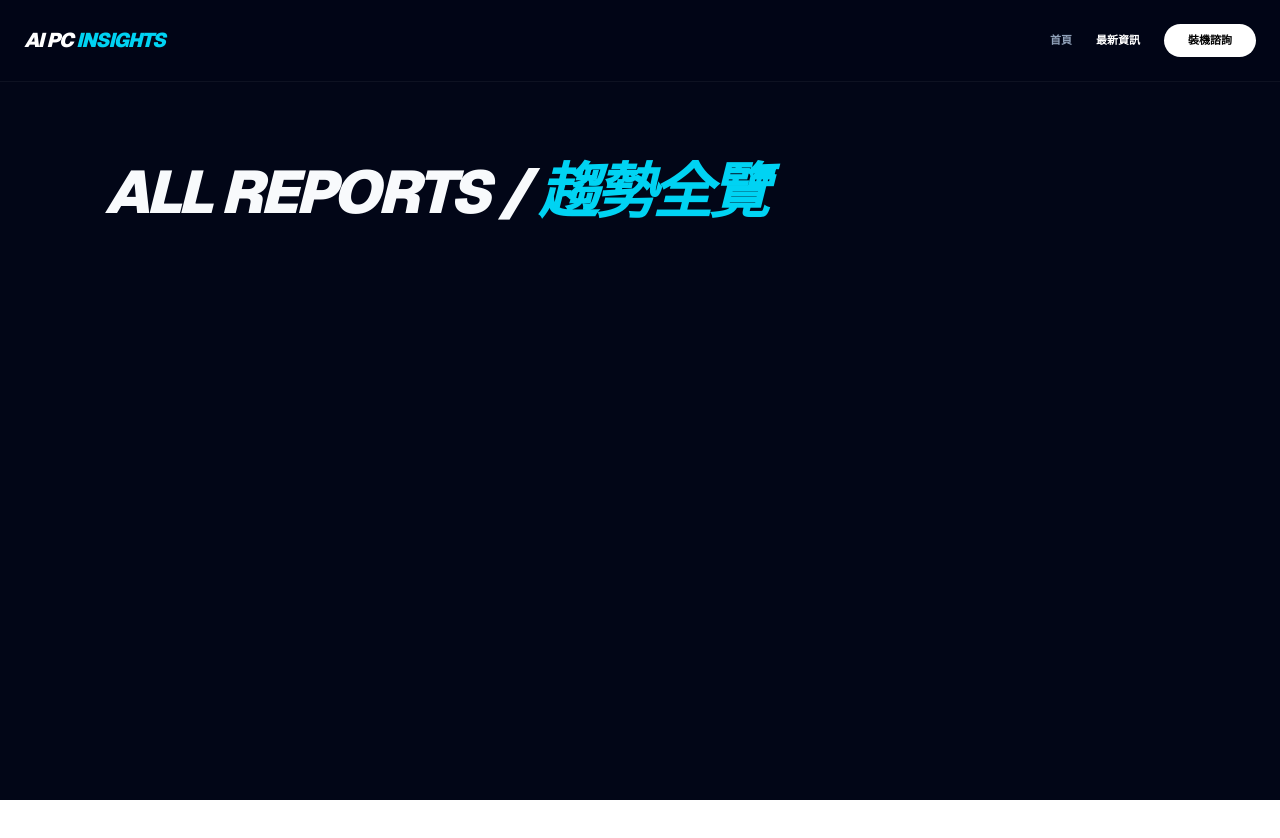
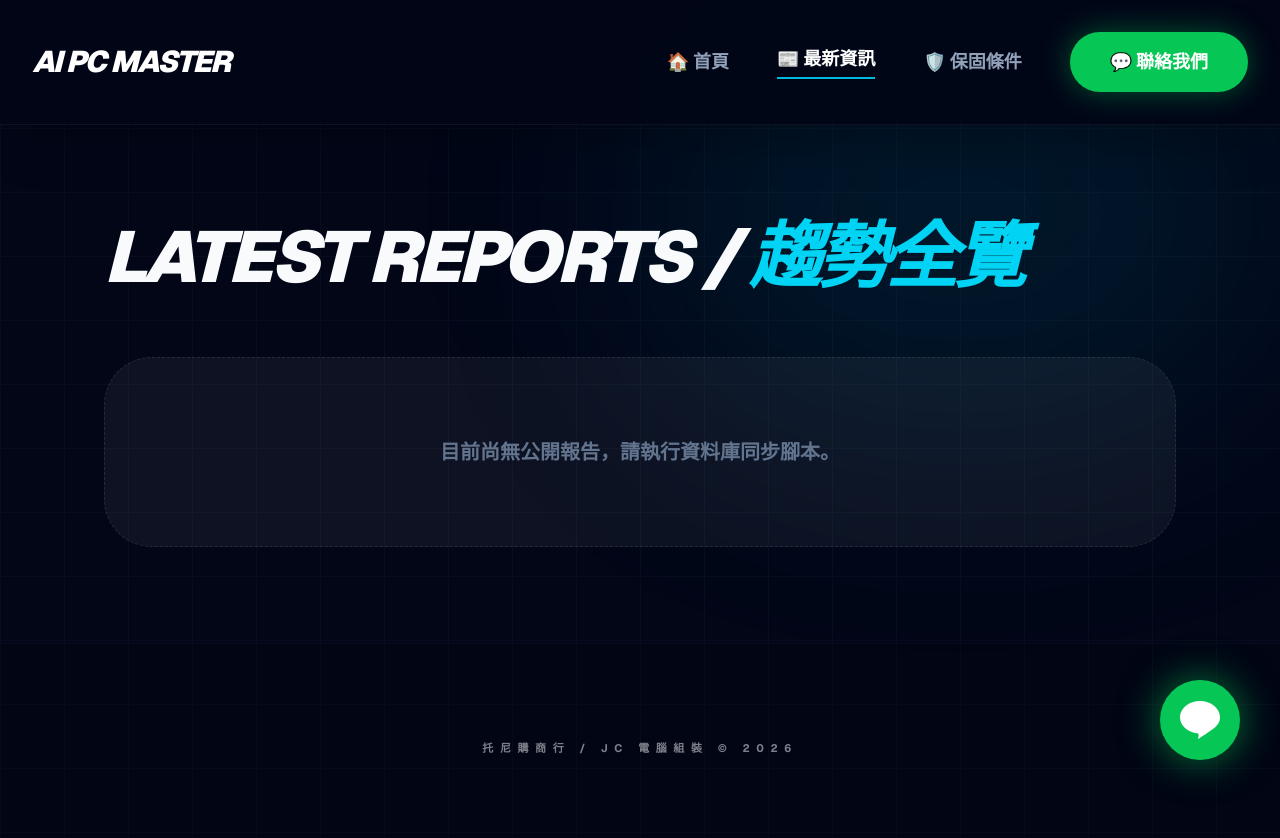
Before and after one commit to Stock-0629/ai-pc-master, a Next.js app: page /blog in a window 1280 px wide. Shown: the top 838 px of the page. Before the commit the page ends 800 px from the top, so only its background shows below. Built offline with nearby package versions, Linux system fonts and the light colour scheme.

Commit message:
更新最新 Blog 數據

```diff
--- a/app/blog/page.tsx
+++ b/app/blog/page.tsx
@@ -5,40 +5,108 @@ import Link from 'next/link';
 
 export default function BlogListPage() {
   const [posts, setPosts] = useState([]);
+  const [loading, setLoading] = useState(true);
+
+  // 🚀 核心官方 LINE 連結 - 物理級鎖死
   const lineUrl = "https://lin.ee/rELcEE2";
 
   useEffect(() => {
-    fetch('/data.json').then(res => res.json()).then(data => setPosts(data.posts));
+    // 加上快取清除參數，確保 Vercel 抓到的是最新產生的數據
+    fetch('/data.json?v=' + new Date().getTime())
+      .then(res => res.json())
+      .then(data => {
+        setPosts(data.posts || []);
+        setLoading(false);
+      })
+      .catch(err => {
+        console.error("數據讀取失敗", err);
+        setLoading(false);
+      });
   }, []);
 
   return (
-    <main className="min-h-screen bg-[#020617] text-slate-50 font-sans scroll-smooth pb-24">
-      {/* 統一導覽列 */}
-      <nav className="p-6 border-b border-white/5 flex justify-between items-center bg-[#020617]/90 backdrop-blur-xl sticky top-0 z-50">
-        <Link href="/" className="text-xl font-black italic tracking-tighter text-white hover:text-cyan-400 transition">
-          AI PC <span className="text-cyan-400">INSIGHTS</span>
+    <main className="min-h-screen bg-[#020617] text-slate-50 font-sans relative overflow-hidden">
+
+      {/* 科技感背景 */}
+      <div className="absolute inset-0 z-0">
+        <div className="absolute inset-0 bg-[linear-gradient(to_right,#1e293b_1px,transparent_1px),linear-gradient(to_bottom,#1e293b_1px,transparent_1px)] bg-[size:4rem_4rem] opacity-20"></div>
+        <div className="absolute top-0 right-0 w-[50%] h-[50%] rounded-full bg-cyan-500/10 blur-[120px]"></div>
+      </div>
+
+      <div className="relative z-10">
+        {/* 🚀 UI 優化：超大統一導覽列 */}
+        <nav className="p-8 border-b border-white/5 flex justify-between items-center bg-[#020617]/90 backdrop-blur-xl sticky top-0 shadow-2xl">
+          <Link href="/" className="text-3xl font-black italic tracking-tighter text-white hover:text-cyan-400 transition flex items-center gap-3">
+            AI PC MASTER
           </Link>
-        <div className="flex items-center gap-6">
-            <Link href="/" className="text-[11px] font-bold uppercase text-slate-400 hover:text-white transition">首頁</Link>
-            <Link href="/blog" className="text-[11px] font-bold uppercase text-white transition">最新資訊</Link>
-            <a href={lineUrl} target="_blank" rel="noopener noreferrer" className="bg-white text-black text-[11px] font-black px-6 py-2 rounded-full uppercase hover:bg-cyan-400 transition">裝機諮詢</a>
+          <div className="flex items-center gap-12">
+              <Link href="/" className="text-lg font-black uppercase text-slate-400 hover:text-white transition">🏠 首頁</Link>
+              <Link href="/blog" className="text-lg font-black uppercase text-white border-b-2 border-cyan-500 pb-1">📰 最新資訊</Link>
+              <Link href="/warranty" className="text-lg font-black uppercase text-slate-400 hover:text-white transition">🛡️ 保固條件</Link>
+              <a
+                href="https://lin.ee/rELcEE2"
+                target="_blank"
+                rel="noopener noreferrer"
+                className="bg-[#06C755] text-white text-lg font-black px-10 py-4 rounded-full uppercase hover:brightness-110 transition shadow-[0_0_30px_rgba(6,199,85,0.4)]"
+              >
+                💬 聯絡我們
+              </a>
           </div>
         </nav>
 
-      <div className="max-w-6xl mx-auto px-10 pt-20">
-          <h1 className="text-6xl font-black italic uppercase mb-16 tracking-tighter">All Reports / <span className="text-cyan-400">趨勢全覽</span></h1>
-          <div className="grid gap-6">
+        <div className="max-w-6xl mx-auto px-10 pt-24 pb-24">
+            <h1 className="text-7xl font-black italic uppercase mb-16 tracking-tighter">
+                Latest Reports / <span className="text-cyan-400">趨勢全覽</span>
+            </h1>
+
+            {loading ? (
+                <div className="py-20 text-center text-slate-500 font-black italic animate-pulse uppercase tracking-widest text-2xl">
+                    Loading Intelligence Data...
+                </div>
+            ) : posts.length > 0 ? (
+                <div className="grid gap-8">
                     {posts.map((post: any) => (
-                  <Link key={post.id} href={`/blog/${post.id}`} target="_blank" className="block bg-white/5 border border-white/5 p-10 rounded-[2.5rem] hover:border-cyan-500/50 transition">
-                      <div className="flex justify-between text-xs font-bold text-cyan-500 uppercase mb-4">
-                          <span>{post.source}</span>
+                        <Link
+                            key={post.id}
+                            href={`/blog/${post.id}`}
+                            target="_blank"
+                            className="group block bg-white/[0.03] border border-white/10 p-12 rounded-[3rem] hover:border-cyan-500/50 transition duration-500 shadow-2xl"
+                        >
+                            <div className="flex justify-between items-center text-xs font-bold text-cyan-500 uppercase mb-6 tracking-[0.3em]">
+                                <span className="bg-cyan-500/10 px-3 py-1 rounded border border-cyan-500/20">{post.source}</span>
                                 <span className="text-slate-600">{post.date}</span>
                             </div>
-                      <h2 className="text-3xl font-black uppercase mb-4">{post.title}</h2>
-                      <p className="text-slate-400 line-clamp-2">{post.summary}</p>
+                            <h2 className="text-4xl font-black uppercase mb-6 group-hover:text-white transition leading-tight">{post.title}</h2>
+                            <p className="text-slate-400 text-lg leading-loose line-clamp-2 font-medium mb-8">{post.summary}</p>
+                            <span className="text-[10px] font-black text-slate-500 uppercase border-b border-white/10 pb-1 group-hover:text-cyan-400 group-hover:border-cyan-400 transition">
+                                Read Full Analysis →
+                            </span>
                         </Link>
                     ))}
                 </div>
+            ) : (
+                <div className="py-20 text-center bg-white/5 rounded-[3rem] border border-dashed border-white/10">
+                    <p className="text-slate-500 text-xl font-bold">目前尚無公開報告，請執行資料庫同步腳本。</p>
+                </div>
+            )}
+        </div>
+
+        {/* 頁尾 */}
+        <footer className="text-center py-24 border-t border-white/5 opacity-50 bg-black/20">
+            <p className="text-[11px] font-bold uppercase tracking-[0.6em]">托尼購商行 / JC 電腦組裝 © 2026</p>
+        </footer>
+
+        {/* 側邊懸浮 LINE - 物理鎖死 */}
+        <a
+          href="https://lin.ee/rELcEE2"
+          target="_blank"
+          rel="noopener noreferrer"
+          className="fixed bottom-10 right-10 z-50 bg-[#06C755] p-5 rounded-full shadow-[0_0_40px_rgba(6,199,85,0.6)] hover:scale-110 transition active:scale-95"
+        >
+            <svg className="w-10 h-10 fill-white" viewBox="0 0 24 24">
+                <path d="M24 10.304c0-5.369-5.383-9.738-12-9.738-6.616 0-12 4.369-12 9.738 0 4.814 4.269 8.846 10.036 9.608.391.084.922.258 1.057.592.121.303.079.778.039 1.085l-.171 1.047c-.052.303-.253 1.184 1.1 0 1.353-1.184 7.309-4.303 9.971-7.369 1.959-2.227 1.968-4.041 1.968-4.963z"/>
+            </svg>
+        </a>
       </div>
     </main>
   );
```
Lines whose indentation alone changed are shown as unchanged.
